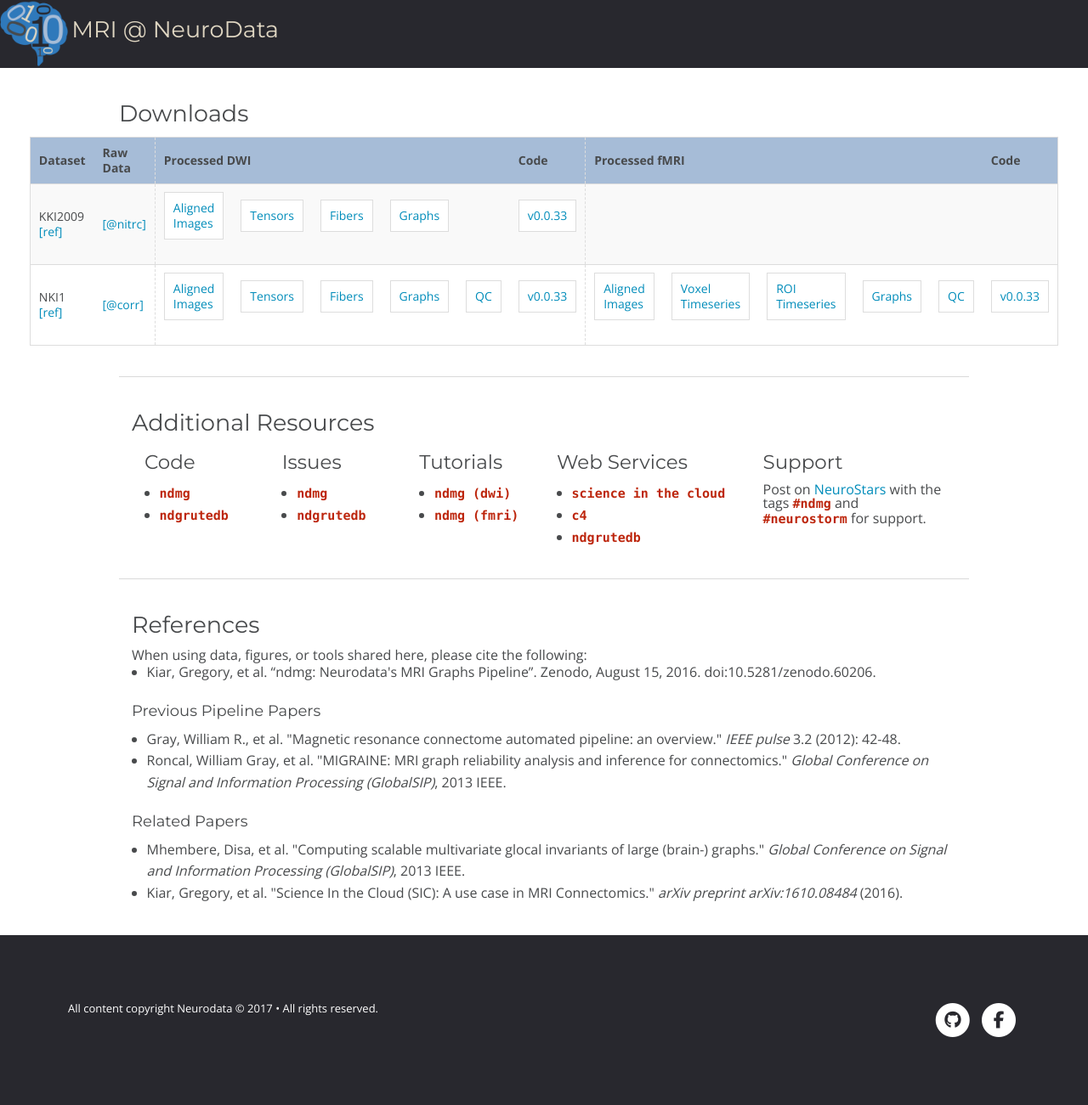
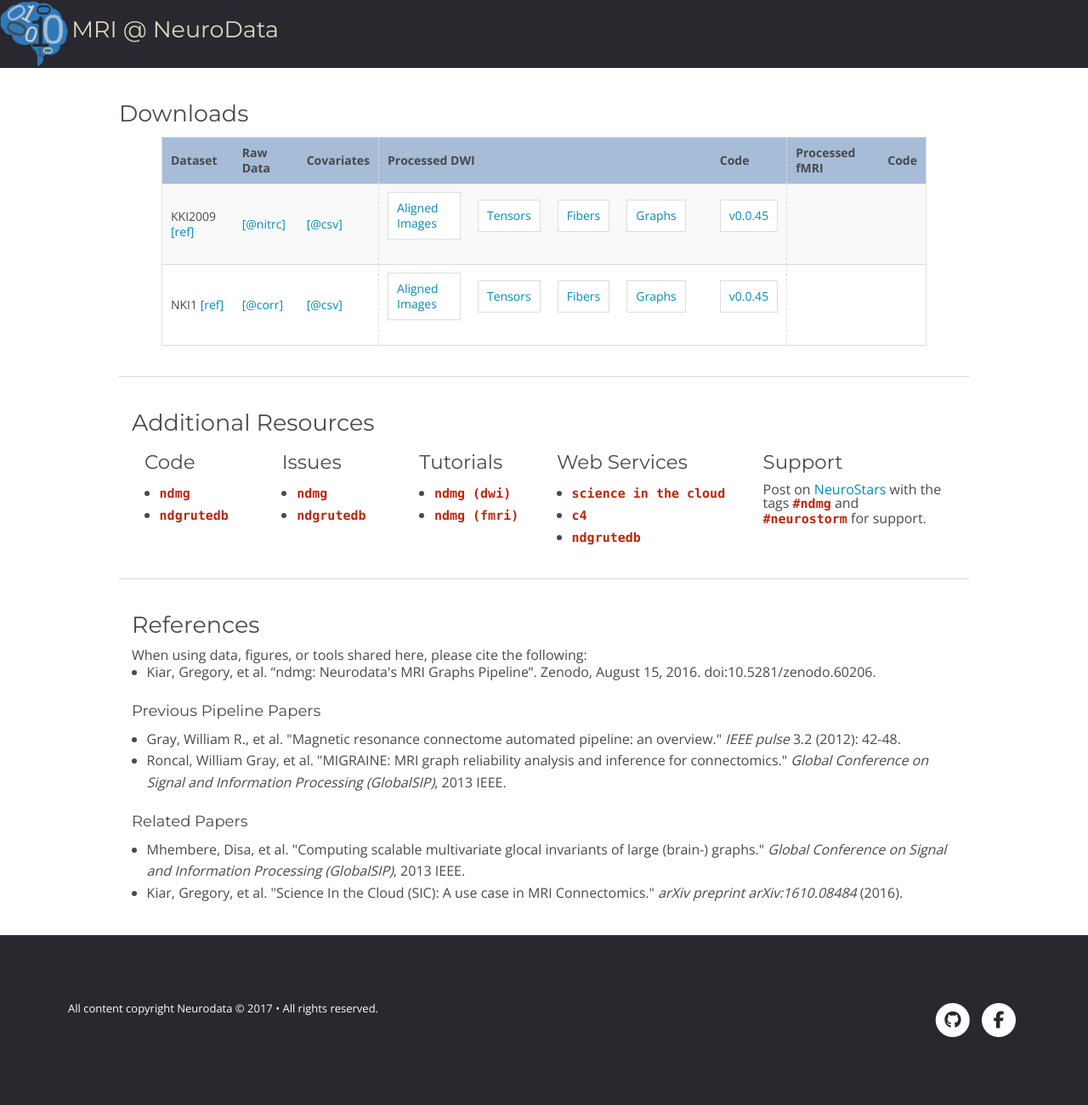
Before and after one commit to neurodata/mri.neurodata.io, a Jekyll site: the page built from index.html, in a window 1280 px wide. Shown: the whole page at 85% size. Built offline with Jekyll 4.4.1, drawn with Linux system fonts in a browser that asks for light colours; nearby versions of some CDN libraries; the list of posts is cut into pages by our own code.

Commit message:
updated link locations

```diff
--- a/index.html
+++ b/index.html
@@ -14,7 +14,8 @@
 <table>
   <tr>
     <th>Dataset</th>
-    <th style="border-right: dashed 1px #ddd;">Raw Data</th>
+    <th>Raw Data</th>
+    <th style="border-right: dashed 1px #ddd;">Covariates</th>
     <th colspan="5">Processed DWI</th>
     <th style="border-right: dashed 1px #ddd;">Code</th>
     <th colspan="5">Processed fMRI</th>
@@ -23,32 +24,33 @@
   <!-- KKI2009 Start  -->
   <tr>
     <td>KKI2009 <a href="http://mri.kennedykrieger.org/databases.html#Kirby21">[ref]</a></td>
-    <td style="border-right: dashed 1px #ddd;"><a href="http://www.nitrc.org/projects/multimodal">[@nitrc]</a></td>
+    <td><a href="http://www.nitrc.org/projects/multimodal">[@nitrc]</a></td>
+    <td style="border-right: dashed 1px #ddd;"><a href="https://mrneurodata.s3.amazonaws.com/data/KKI2009/KKI2009.csv">[@csv]</a></td>
     <td>
 			<table>
 					<tr>
-						<td><a href="http://mrneurodata.s3-website-us-east-1.amazonaws.com/KKI2009/ndmg_v0033/reg_dti/">Aligned Images</a></td>
+						<td><a href="http://mrneurodata.s3-website-us-east-1.amazonaws.com/KKI2009/ndmg_v0-0-45/reg_dti/">Aligned Images</a></td>
 					</tr>
 			</table>
 		</td>
 		<td>
 			<table>
 					<tr>
-						<td><a href="http://mrneurodata.s3-website-us-east-1.amazonaws.com/KKI2009/ndmg_v0033/tensors/">Tensors</a></td>
+						<td><a href="http://mrneurodata.s3-website-us-east-1.amazonaws.com/KKI2009/ndmg_v0-0-45/tensors/">Tensors</a></td>
 					</tr>
 			</table>
 		</td>
 		<td>
 			<table>
 					<tr>
-						<td><a href="http://mrneurodata.s3-website-us-east-1.amazonaws.com/KKI2009/ndmg_v0033/fibers/">Fibers</a></td>
+						<td><a href="http://mrneurodata.s3-website-us-east-1.amazonaws.com/KKI2009/ndmg_v0-0-45/fibers/">Fibers</a></td>
 					</tr>
 			</table>
 		</td>
 		<td>
 			<table>
 					<tr>
-						<td><a href="http://mrneurodata.s3-website-us-east-1.amazonaws.com/KKI2009/ndmg_v0033/graphs/">Graphs</a></td>
+						<td><a href="http://mrneurodata.s3-website-us-east-1.amazonaws.com/KKI2009/ndmg_v0-0-45/graphs/">Graphs</a></td>
 					</tr>
 			</table>
 		</td>
@@ -62,7 +64,7 @@
 		<td style="border-right: dashed 1px #ddd;">
 			<table>
 					<tr>
-						<td><a href="https://github.com/neurodata/ndmg/tree/v0.0.33">v0.0.33</a></td>
+						<td><a href="https://github.com/neurodata/ndmg/tree/v0.0.45">v0.0.45</a></td>
 					</tr>
 			</table>
 		</td>
@@ -113,90 +115,91 @@
   <!-- NKI1 Start  -->
   <tr>
     <td>NKI1 <a href="http://fcon_1000.projects.nitrc.org/indi/CoRR/html/nki_1.html">[ref]</a></td>
-    <td style="border-right: dashed 1px #ddd;"><a href="http://fcon_1000.projects.nitrc.org/indi/CoRR/html/download.html">[@corr]</a></td>
+    <td><a href="http://fcon_1000.projects.nitrc.org/indi/CoRR/html/download.html">[@corr]</a></td>
+    <td style="border-right: dashed 1px #ddd;"><a href="https://mrneurodata.s3.amazonaws.com/data/NKI24/NKI24.csv">[@csv]</a></td>
     <td>
 			<table>
 					<tr>
-						<td><a href="">Aligned Images</a></td>
+						<td><a href="http://mrneurodata.s3-website-us-east-1.amazonaws.com/NKI24/ndmg_v0-0-45/reg_dti/">Aligned Images</a></td>
 					</tr>
 			</table>
 		</td>
 		<td>
 			<table>
 					<tr>
-						<td><a href="">Tensors</a></td>
+						<td><a href="http://mrneurodata.s3-website-us-east-1.amazonaws.com/NKI24/ndmg_v0-0-45/tensors/">Tensors</a></td>
 					</tr>
 			</table>
 		</td>
 		<td>
 			<table>
 					<tr>
-						<td><a href="">Fibers</a></td>
+						<td><a href="http://mrneurodata.s3-website-us-east-1.amazonaws.com/NKI24/ndmg_v0-0-45/fibers/">Fibers</a></td>
 					</tr>
 			</table>
 		</td>
 		<td>
 			<table>
 					<tr>
-						<td><a href="">Graphs</a></td>
+						<td><a href="http://mrneurodata.s3-website-us-east-1.amazonaws.com/NKI24/ndmg_v0-0-45/graphs/">Graphs</a></td>
 					</tr>
 			</table>
 		</td>
-		<td>
+		<td> <!--
 			<table>
 					<tr>
 						<td><a href="">QC</a></td>
 					</tr>
-			</table>
+			</table> -->
 		</td>
 		<td style="border-right: dashed 1px #ddd;">
 			<table>
 					<tr>
-						<td><a href="https://github.com/neurodata/ndmg/tree/v0.0.33">v0.0.33</a></td>
+						<td><a href="https://github.com/neurodata/ndmg/tree/v0.0.45">v0.0.45</a></td>
 					</tr>
 			</table>
 		</td>
-    <td>
+    <td> <!--
 			<table>
 					<tr>
 						<td><a href="">Aligned Images</a></td>
 					</tr>
-			</table>
+			</table> -->
 		</td>
-		<td>
+		<td> <!--
 			<table>
 					<tr>
 						<td><a href="">Voxel Timeseries</a></td>
 					</tr>
-			</table>
+			</table> -->
 		</td>
-		<td>
+		<td> <!--
 			<table>
 					<tr>
 						<td><a href="">ROI Timeseries</a></td>
 					</tr>
-			</table>
+			</table> -->
 		</td>
-		<td>
+		<td> <!--
 			<table>
 					<tr>
 						<td><a href="">Graphs</a></td>
 					</tr>
-			</table>
+			</table> -->
 		</td>
-		<td>
+		<td> <!--
 			<table>
 					<tr>
 						<td><a href="">QC</a></td>
 					</tr>
-			</table>
+			</table> -->
 		</td>
-		<td>
+		<td> <!--
 			<table>
 					<tr>
 						<td><a href="https://github.com/neurodata/ndmg/tree/v0.0.33">v0.0.33</a></td>
 					</tr>
-			</table>
+			</table> -->
 		</td>
   </tr>
   <!-- NKI1 End  -->
```
Also changed, not shown: 3 other files.
